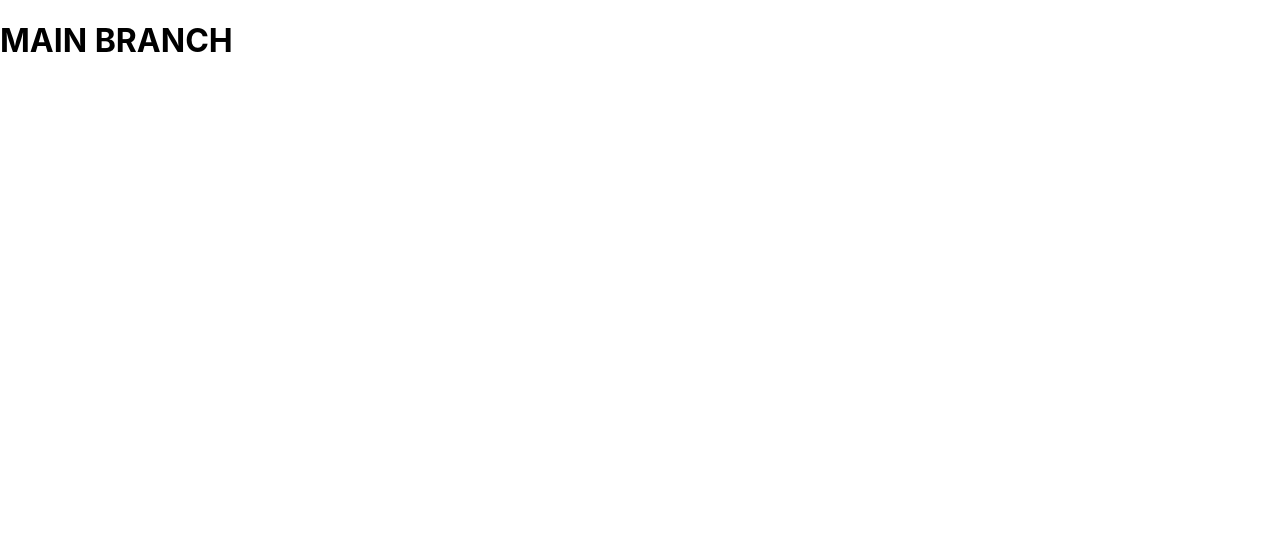
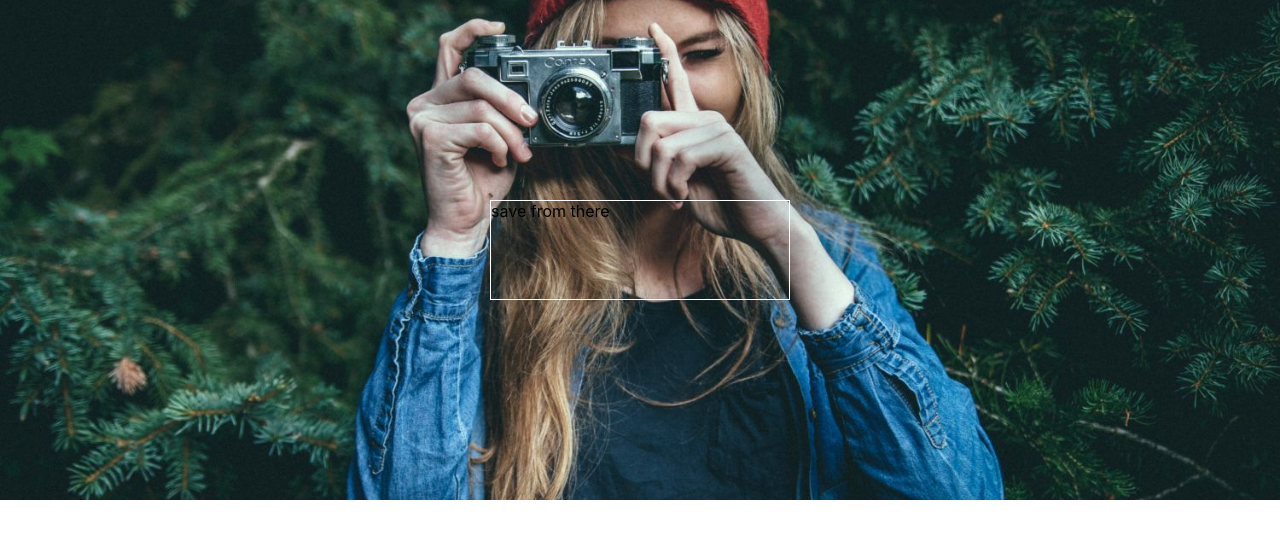
Before and after one commit to Schadrack10/photographer, a Next.js app: page / in a window 1280 px wide. Shown: the top 538 px of the page. Built offline with nearby package versions, Linux system fonts and the light colour scheme.

Commit message:
updated title

```diff
--- /dev/null
+++ b/components/Banner.jsx
@@ -0,0 +1,28 @@
+import React from "react";
+import Box from "@mui/material/Box";
+
+const Banner = () => {
+  return (
+    <Box
+      sx={{
+        height: "500px",
+        width: "100%",
+        background: `url(photographer.jpg)`,
+        backgroundSize: "cover",
+        backgroundRepeat: "no-repeat",
+        backgroundPosition: "center",
+        display:"flex",
+        alignItems:"center",
+        justifyContent:"center",
+      }}
+    >
+      <Box
+        style={{ border: "1px solid  white", height: "100px", width: "300px" }}
+      >
+        save from there
+      </Box>
+    </Box>
+  );
+};
+
+export default Banner;
--- a/pages/index.js
+++ b/pages/index.js
@@ -1,5 +1,5 @@
 import Head from 'next/head'
-
+import Banner from '../components/Banner'
 
 export default function Home() {
   return (
@@ -9,7 +9,7 @@ export default function Home() {
         <meta name="description" content="Generated by create next app" />
         <link rel="icon" href="/favicon.ico" />
       </Head>
-       <h1>MAIN BRANCH</h1>
+      <Banner/>
   </>
   )
 }
```
Also changed, not shown: components/Home.jsx (deleted, +0 -11 lines), public/photographer.jpg (added).
